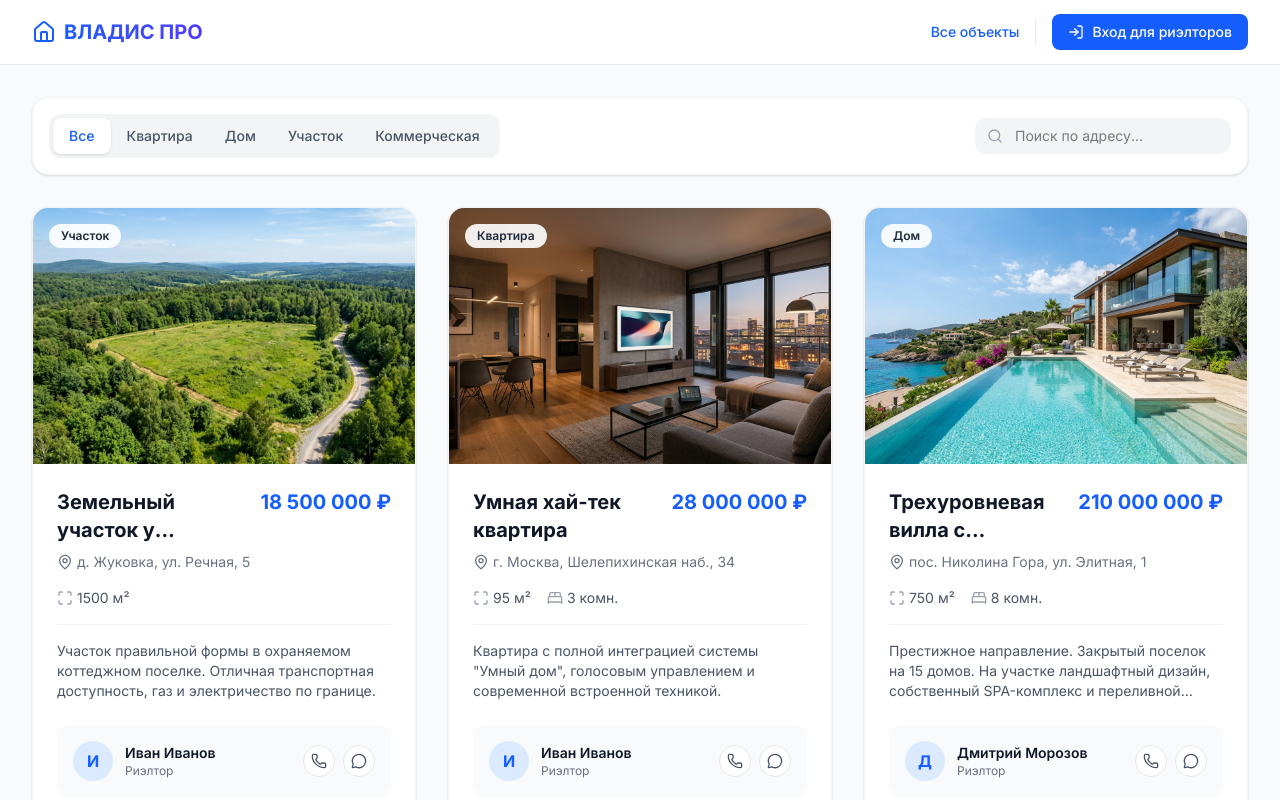
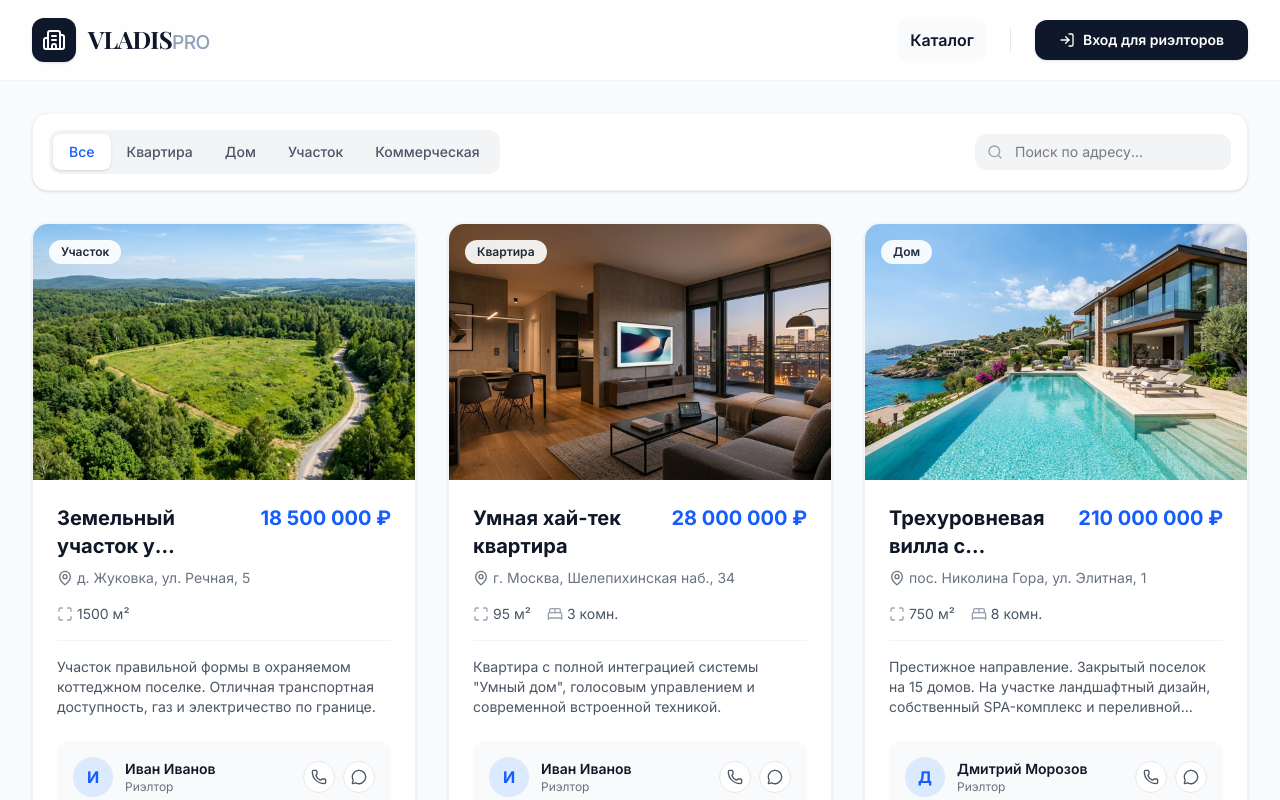
Before and after one commit to KarimovRahim/Agenstvo_Home, a React (Vite) app: page / in a window 1280 px wide. Shown: the top 800 px of the page. Built offline with nearby package versions, Linux system fonts and the light colour scheme.

Commit message:
Refactor Header component with new layout and icons

```diff
--- a/src/components/Header.tsx
+++ b/src/components/Header.tsx
@@ -1,5 +1,5 @@
 import React from 'react';
-import { Home, LogIn, UserPlus } from 'lucide-react';
+import { Building2, LogIn, User, LogOut, Grid } from 'lucide-react';
 import { Realtor } from '../types';
 
 type HeaderProps = {
@@ -11,49 +11,62 @@ type HeaderProps = {
 
 export function Header({ currentView, setCurrentView, currentUser, onLogout }: HeaderProps) {
   return (
-    <header className="bg-white border-b border-gray-200 sticky top-0 z-50">
+    <header className="bg-white/80 backdrop-blur-md border-b border-slate-100 sticky top-0 z-50 transition-all">
       <div className="max-w-7xl mx-auto px-4 sm:px-6 lg:px-8">
-        <div className="flex justify-between items-center h-16">
+        <div className="flex justify-between items-center h-16 sm:h-20">
           <div
-            className="flex items-center gap-2 cursor-pointer"
+            className="flex items-center gap-2 sm:gap-3 cursor-pointer group"
             onClick={() => setCurrentView('home')}
           >
-            <Home className="w-6 h-6 text-blue-600" />
-            <span className="text-xl font-bold bg-clip-text text-transparent bg-gradient-to-r from-blue-600 to-indigo-600">
-              ВЛАДИС ПРО
-            </span>
+            <div className="w-9 h-9 sm:w-11 sm:h-11 bg-slate-900 text-white rounded-xl flex items-center justify-center group-hover:bg-slate-800 transition-colors shadow-sm">
+              <Building2 className="w-5 h-5 sm:w-6 sm:h-6" />
+            </div>
+            <div className="flex flex-col">
+              <span className="text-xl sm:text-2xl font-serif font-bold text-slate-900 tracking-tight leading-none uppercase">
+                Vladis<span className="text-slate-400 font-sans font-medium text-[0.8em]">Pro</span>
+              </span>
+              <span className="text-[10px] sm:text-xs text-slate-500 font-medium tracking-widest uppercase hidden xs:block mt-0.5">
+                Premium Real Estate
+              </span>
+            </div>
           </div>
 
-          <nav className="flex items-center gap-4">
+          <nav className="flex items-center gap-2 sm:gap-6">
             <button
               onClick={() => setCurrentView('home')}
-              className={`text-sm font-medium transition-colors ${currentView === 'home' ? 'text-blue-600' : 'text-gray-600 hover:text-gray-900'}`}
+              className={`flex items-center gap-2 text-sm sm:text-base font-semibold transition-all px-3 py-2 rounded-lg ${currentView === 'home' ? 'text-slate-900 bg-slate-50' : 'text-slate-500 hover:text-slate-900 hover:bg-slate-50'}`}
             >
-              Все объекты
+              <Grid className="w-4 h-4 sm:hidden" />
+              <span className="hidden sm:inline">Каталог</span>
             </button>
-            <div className="w-px h-6 bg-gray-200"></div>
+
+            <div className="w-px h-6 bg-slate-200 hidden sm:block"></div>
+
             {currentUser ? (
-              <div className="flex items-center gap-4">
+              <div className="flex items-center gap-2 sm:gap-4">
                 <button
                   onClick={() => setCurrentView('dashboard')}
-                  className={`text-sm font-medium transition-colors ${currentView === 'dashboard' ? 'text-blue-600' : 'text-gray-600 hover:text-gray-900'}`}
+                  className={`flex items-center gap-2 text-sm sm:text-base font-semibold transition-all px-3 py-2 rounded-lg ${currentView === 'dashboard' ? 'text-slate-900 bg-slate-50' : 'text-slate-500 hover:text-slate-900 hover:bg-slate-50'}`}
                 >
-                  Личный кабинет ({currentUser.name})
+                  <User className="w-4 h-4 sm:hidden" />
+                  <span className="hidden sm:inline">Кабинет ({currentUser.name.split(' ')[0]})</span>
                 </button>
                 <button
                   onClick={onLogout}
-                  className="text-sm font-medium text-red-600 hover:text-red-700 transition-colors"
+                  className="flex items-center gap-2 text-sm font-semibold text-red-500 hover:text-red-600 transition-all p-2 sm:px-3 rounded-lg hover:bg-red-50"
+                  title="Выйти"
                 >
-                  Выйти
+                  <LogOut className="w-4 h-4 sm:hidden" />
+                  <span className="hidden sm:inline">Выйти</span>
                 </button>
               </div>
             ) : (
               <button
                 onClick={() => setCurrentView('dashboard')}
-                className="flex items-center gap-2 bg-blue-600 text-white px-4 py-2 rounded-lg text-sm font-medium hover:bg-blue-700 transition-colors"
+                className="flex items-center gap-2 bg-slate-900 text-white px-4 py-2 sm:px-6 sm:py-2.5 rounded-xl text-sm font-semibold hover:bg-slate-800 transition-all shadow-sm active:scale-95"
               >
                 <LogIn className="w-4 h-4" />
-                Вход для риэлторов
+                <span className="hidden sm:inline">Вход для риэлторов</span>
               </button>
             )}
           </nav>
```
